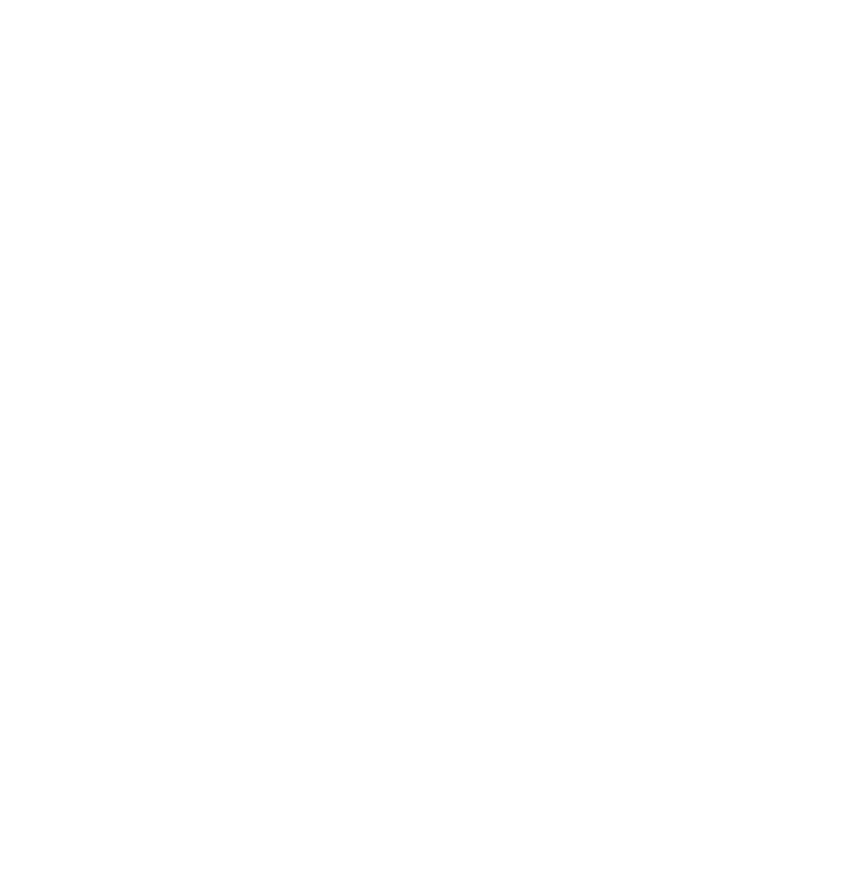
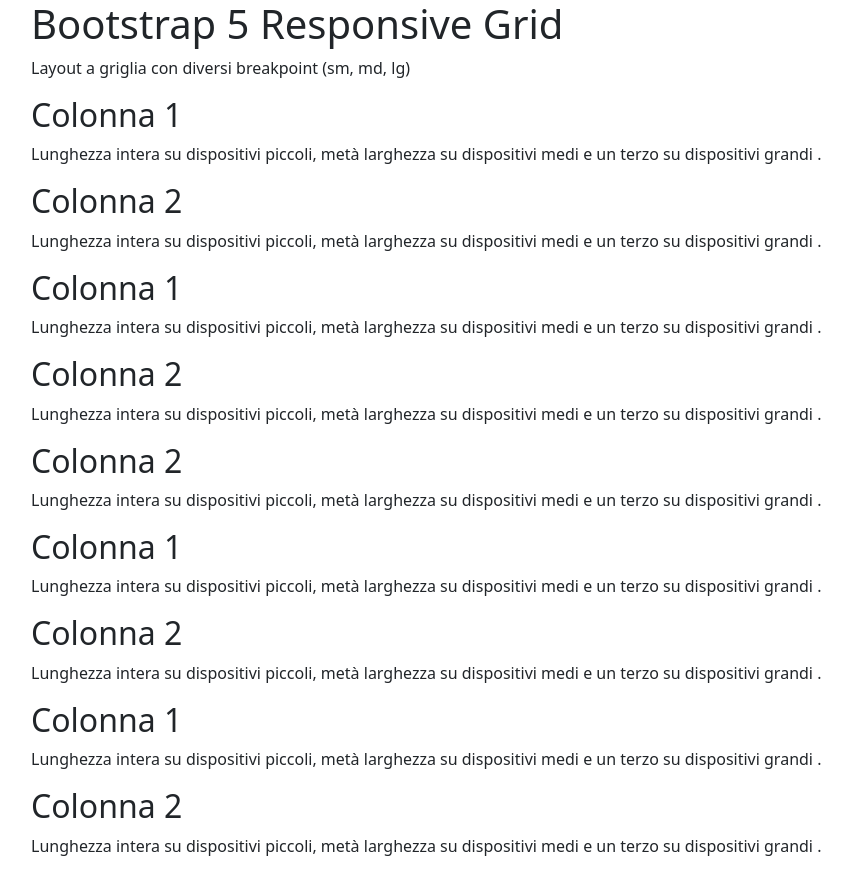
Before and after one commit to Michecosa/htmlcss-bootstrap-layout, a plain HTML site: page index.html in a window 1280 px wide. Shown: the whole page, without its empty margins (51-903 px from the left). Before the commit the page ends 800 px from the top, so only its background shows below. Drawn offline with nearby package versions, Linux system fonts and the light colour scheme; files that its build step writes are made by us from their sources.

Commit message:
Add expected markup structure

```diff
--- a/index.html
+++ b/index.html
@@ -13,10 +13,82 @@
 </head>
 <body>
   <header></header>
-  <main></main>
-  <footer></footer>
+  <main>
+    <div class="container">
+      <h1>Bootstrap 5 Responsive Grid</h1>
+      <p>Layout a griglia con diversi breakpoint (sm, md, lg)</p>
+
+      <!-- First area:
+       *  Colonna 1
+          Larghezza...
+
+       *  Colonna 2
+          Larghezza...
+      -->
+
+      <div>
+        <div>
+          <h2>Colonna 1</h2>
+          <p>Lunghezza intera su dispositivi piccoli, met&agrave; larghezza su dispositivi medi e un terzo su dispositivi grandi .</p>
+        </div>
+        <div>
+          <h2>Colonna 2</h2>
+          <p>Lunghezza intera su dispositivi piccoli, met&agrave; larghezza su dispositivi medi e un terzo su dispositivi grandi .</p>
+        </div>
+      </div>
 
 
-  <script src="https://cdn.jsdelivr.net/npm/bootstrap@5.3.8/dist/js/bootstrap.bundle.min.js" integrity="sha384-FKyoEForCGlyvwx9Hj09JcYn3nv7wiPVlz7YYwJrWVcXK/BmnVDxM+D2scQbITxI" crossorigin="anonymous"></script>
-</body>
-</html>
+
+      <!-- Second area:
+       *  Colonna 1       Colonna 2
+          Metà...         Metà...
+
+       *  Colonna 3
+          Larghezza...
+      -->
+
+      <div>
+        <div>
+          <div>
+            <h2>Colonna 1</h2>
+            <p>Lunghezza intera su dispositivi piccoli, met&agrave; larghezza su dispositivi medi e un terzo su dispositivi grandi .</p>
+          </div>
+          <div>
+            <h2>Colonna 2</h2>
+            <p>Lunghezza intera su dispositivi piccoli, met&agrave; larghezza su dispositivi medi e un terzo su dispositivi grandi .</p>
+          </div>
+        </div>
+        <div>
+          <h2>Colonna 2</h2>
+          <p>Lunghezza intera su dispositivi piccoli, met&agrave; larghezza su dispositivi medi e un terzo su dispositivi grandi .</p>
+        </div>
+      </div>
+
+
+
+      <!-- Third area:
+       *  Colonna 1       Colonna 2
+          Metà...         Metà...
+
+       *  Colonna 3       Colonna 4
+          Metà...         Metà...
+      -->
+
+      <div>
+        <div>
+          <h2>Colonna 1</h2>
+          <p>Lunghezza intera su dispositivi piccoli, met&agrave; larghezza su dispositivi medi e un terzo su dispositivi grandi .</p>
+        </div>
+        <div>
+          <h2>Colonna 2</h2>
+          <p>Lunghezza intera su dispositivi piccoli, met&agrave; larghezza su dispositivi medi e un terzo su dispositivi grandi .</p>
+        </div>
+        <div>
+          <h2>Colonna 1</h2>
+          <p>Lunghezza intera su dispositivi piccoli, met&agrave; larghezza su dispositivi medi e un terzo su dispositivi grandi .</p>
+        </div>
+        <div>
+          <h2>Colonna 2</h2>
+          <p>Lunghezza intera su dispositivi piccoli, met&agrave; larghezza su dispositivi medi e un terzo su dispositivi grandi .</p>
+        </div>
+      </div>
```
